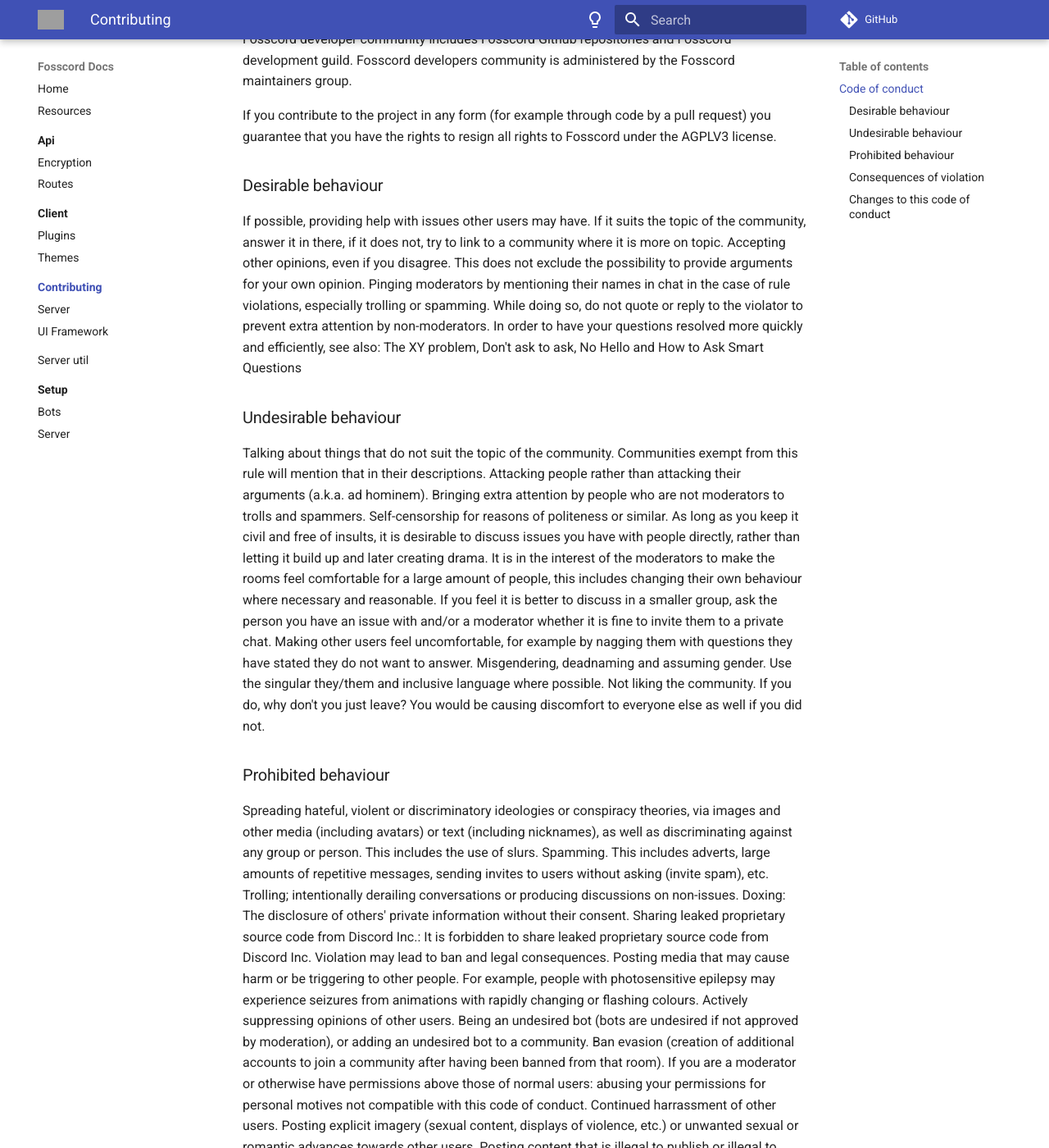
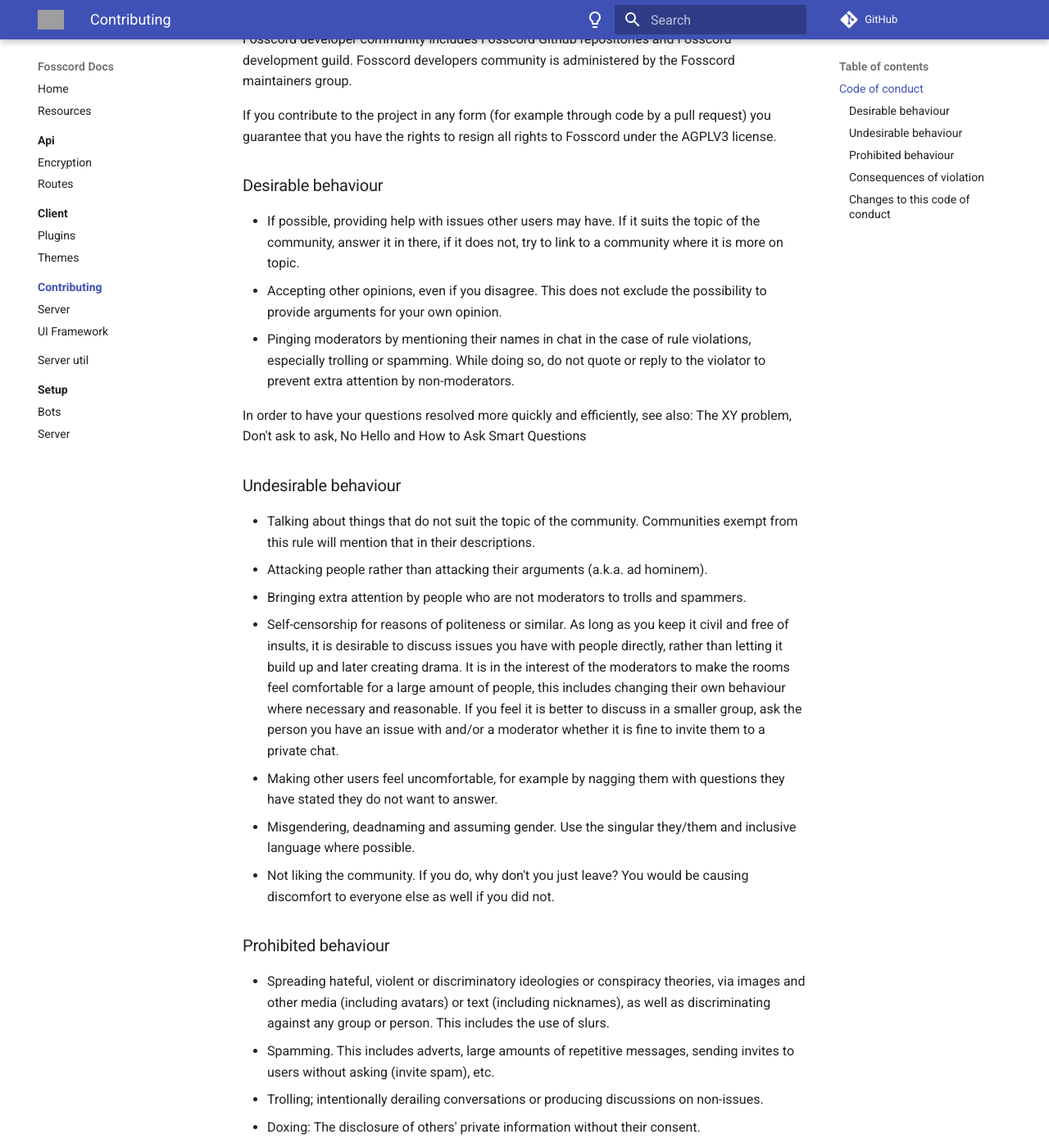
Before and after one commit to spacebarchat/docs, an MkDocs documentation site: the page built from docs/contributing/index.md, in a window 1280 px wide and 1400 px high, scrolled down 405 px. Shown: the whole window at 82% size. Built offline with MkDocs 1.6.1 and Material for MkDocs 9.7.7, drawn with Linux system fonts in a browser that asks for light colours; comment, search, counter and statistics services are not loaded; some of the changed text lies outside the part shown; grey boxes are pictures that could not be loaded.

Commit message:
Fix the markdown formatting in the CoC

```diff
--- a/docs/contributing/index.md
+++ b/docs/contributing/index.md
@@ -13,45 +13,48 @@
 
 ### Desirable behaviour
 
-If possible, providing help with issues other users may have. If it suits the topic of the community, answer it in there, if it does not, try to link to a community where it is more on topic.
-Accepting other opinions, even if you disagree. This does not exclude the possibility to provide arguments for your own opinion.
-Pinging moderators by mentioning their names in chat in the case of rule violations, especially trolling or spamming. While doing so, do not quote or reply to the violator to prevent extra attention by non-moderators.
+- If possible, providing help with issues other users may have. If it suits the topic of the community, answer it in there, if it does not, try to link to a community where it is more on topic.
+- Accepting other opinions, even if you disagree. This does not exclude the possibility to provide arguments for your own opinion.
+- Pinging moderators by mentioning their names in chat in the case of rule violations, especially trolling or spamming. While doing so, do not quote or reply to the violator to prevent extra attention by non-moderators.
+
 In order to have your questions resolved more quickly and efficiently, see also: The XY problem, Don't ask to ask, No Hello and How to Ask Smart Questions
 
 ### Undesirable behaviour
 
-Talking about things that do not suit the topic of the community. Communities exempt from this rule will mention that in their descriptions.
-Attacking people rather than attacking their arguments (a.k.a. ad hominem).
-Bringing extra attention by people who are not moderators to trolls and spammers.
-Self-censorship for reasons of politeness or similar. As long as you keep it civil and free of insults, it is desirable to discuss issues you have with people directly, rather than letting it build up and later creating drama. It is in the interest of the moderators to make the rooms feel comfortable for a large amount of people, this includes changing their own behaviour where necessary and reasonable. If you feel it is better to discuss in a smaller group, ask the person you have an issue with and/or a moderator whether it is fine to invite them to a private chat.
-Making other users feel uncomfortable, for example by nagging them with questions they have stated they do not want to answer.
-Misgendering, deadnaming and assuming gender. Use the singular they/them and inclusive language where possible.
-Not liking the community. If you do, why don't you just leave? You would be causing discomfort to everyone else as well if you did not.
+- Talking about things that do not suit the topic of the community. Communities exempt from this rule will mention that in their descriptions.
+- Attacking people rather than attacking their arguments (a.k.a. ad hominem).
+- Bringing extra attention by people who are not moderators to trolls and spammers.
+- Self-censorship for reasons of politeness or similar. As long as you keep it civil and free of insults, it is desirable to discuss issues you have with people directly, rather than letting it build up and later creating drama. It is in the interest of the moderators to make the rooms feel comfortable for a large amount of people, this includes changing their own behaviour where necessary and reasonable. If you feel it is better to discuss in a smaller group, ask the person you have an issue with and/or a moderator whether it is fine to invite them to a private chat.
+- Making other users feel uncomfortable, for example by nagging them with questions they have stated they do not want to answer.
+- Misgendering, deadnaming and assuming gender. Use the singular they/them and inclusive language where possible.
+- Not liking the community. If you do, why don't you just leave? You would be causing discomfort to everyone else as well if you did not.
 
 ### Prohibited behaviour
 
-Spreading hateful, violent or discriminatory ideologies or conspiracy theories, via images and other media (including avatars) or text (including nicknames), as well as discriminating against any group or person. This includes the use of slurs.
-Spamming. This includes adverts, large amounts of repetitive messages, sending invites to users without asking (invite spam), etc.
-Trolling; intentionally derailing conversations or producing discussions on non-issues.
-Doxing: The disclosure of others' private information without their consent.
-Sharing leaked proprietary source code from Discord Inc.: It is forbidden to share leaked proprietary source code from Discord Inc. Violation may lead to ban and legal consequences.
-Posting media that may cause harm or be triggering to other people. For example, people with photosensitive epilepsy may experience seizures from animations with rapidly changing or flashing colours.
-Actively suppressing opinions of other users.
-Being an undesired bot (bots are undesired if not approved by moderation), or adding an undesired bot to a community.
-Ban evasion (creation of additional accounts to join a community after having been banned from that room).
-If you are a moderator or otherwise have permissions above those of normal users: abusing your permissions for personal motives not compatible with this code of conduct.
-Continued harrassment of other users.
-Posting explicit imagery (sexual content, displays of violence, etc.) or unwanted sexual or romantic advances towards other users.
-Posting content that is illegal to publish or illegal to distribute without permission in Germany. The reason is that in certain cases, especially when it comes to copyright, the service provider (who might be me), may be held liable, and I do not wish to get into legal trouble.
-Abusing loopholes in this code of conduct, for example doing something that is not explicitly covered by the prohibited behaviour, yet is in conflict with the general idea of desirable behaviour.
+- Spreading hateful, violent or discriminatory ideologies or conspiracy theories, via images and other media (including avatars) or text (including nicknames), as well as discriminating against any group or person. This includes the use of slurs.
+- Spamming. This includes adverts, large amounts of repetitive messages, sending invites to users without asking (invite spam), etc.
+- Trolling; intentionally derailing conversations or producing discussions on non-issues.
+- Doxing: The disclosure of others' private information without their consent.
+- Sharing leaked proprietary source code from Discord Inc.: It is forbidden to share leaked proprietary source code from Discord Inc. Violation may lead to ban and legal consequences.
+- Posting media that may cause harm or be triggering to other people. For example, people with photosensitive epilepsy may experience seizures from animations with rapidly changing or flashing colours.
+- Actively suppressing opinions of other users.
+- Being an undesired bot (bots are undesired if not approved by moderation), or adding an undesired bot to a community.
+- Ban evasion (creation of additional accounts to join a community after having been banned from that room).
+- If you are a moderator or otherwise have permissions above those of normal users: abusing your permissions for personal motives not compatible with this code of conduct.
+- Continued harrassment of other users.
+- Posting explicit imagery (sexual content, displays of violence, etc.) or unwanted sexual or romantic advances towards other users.
+- Posting content that is illegal to publish or illegal to distribute without permission in Germany. The reason is that in certain cases, especially when it comes to copyright, the service provider (who might be me), may be held liable, and I do not wish to get into legal trouble.
+- Abusing loopholes in this code of conduct, for example doing something that is not explicitly covered by the prohibited behaviour, yet is in conflict with the general idea of desirable behaviour.
 
 ### Consequences of violation
 
-Undesirable behaviour will lead to warnings, and later on, if repeated too often, kicks or bans.
-Prohibited behaviour will, in most cases, directly lead to a kick or ban.
-Any kind of violation can lead to removal of the offending content.
-Kicks and bans apply to all communities administrated by Fosscord maintainers group.
+- Undesirable behaviour will lead to warnings, and later on, if repeated too often, kicks or bans.
+- Prohibited behaviour will, in most cases, directly lead to a kick or ban.
+- Any kind of violation can lead to removal of the offending content.
+- Kicks and bans apply to all communities administrated by Fosscord maintainers group.
+
 If a moderator violates the code of conduct, make sure to point it out to me. This can lead to warnings and demotion of the moderator.
+
 If I myself violate the code of conduct, no such possibility exists. Thus, it is important to call me out, or make one of my friends or moderators call me out. Further steps will then be discussed ad hoc.
 
 ### Changes to this code of conduct
```
